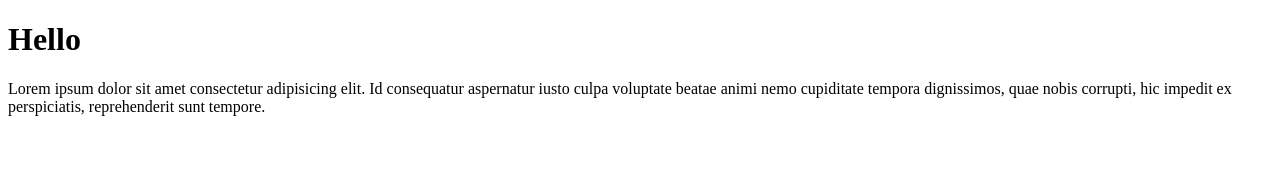
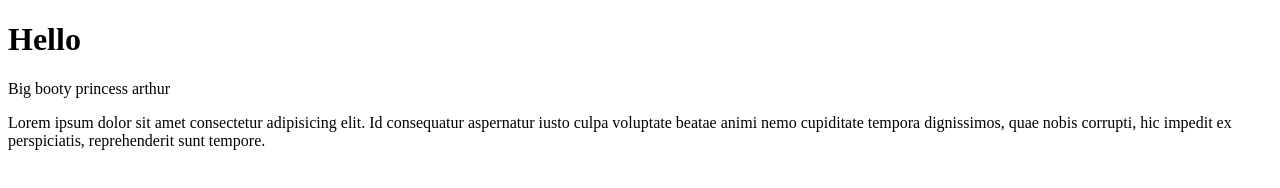
Before and after one commit to AJ000021/myproject, a plain HTML site: page index.html in a window 1280 px wide. Drawn offline with Linux system fonts and the light colour scheme.

Commit message:
update index

```diff
--- a/index.html
+++ b/index.html
@@ -7,6 +7,7 @@
 </head>
 <body>
     <h1>Hello</h1>
+    <p>Big booty princess arthur</p>
     <p>Lorem ipsum dolor sit amet consectetur adipisicing elit. Id consequatur aspernatur iusto culpa voluptate beatae animi nemo cupiditate tempora dignissimos, quae nobis corrupti, hic impedit ex perspiciatis, reprehenderit sunt tempore.</p>
 </body>
 </html>
```
